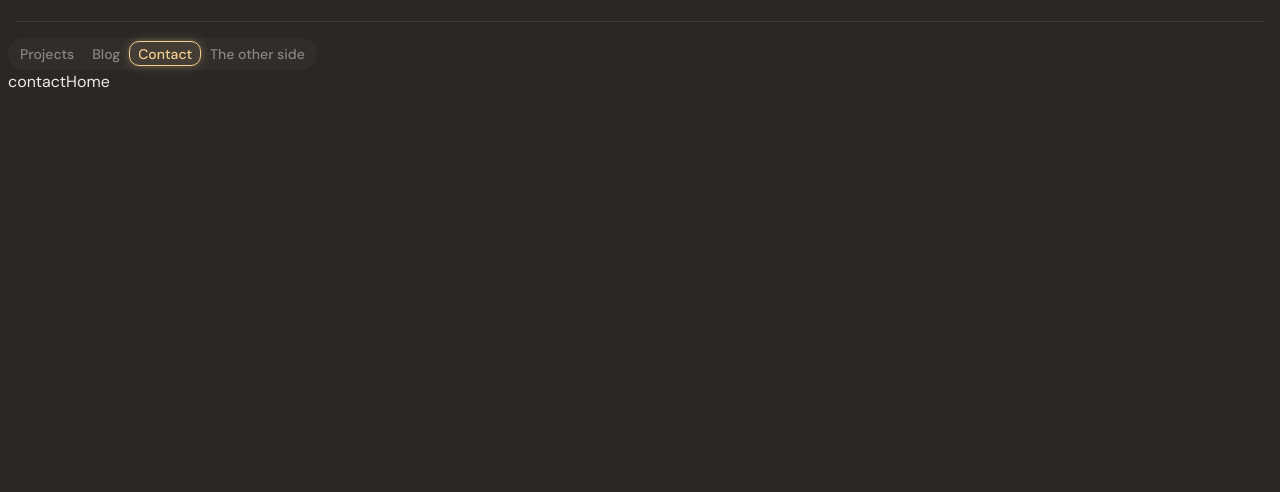
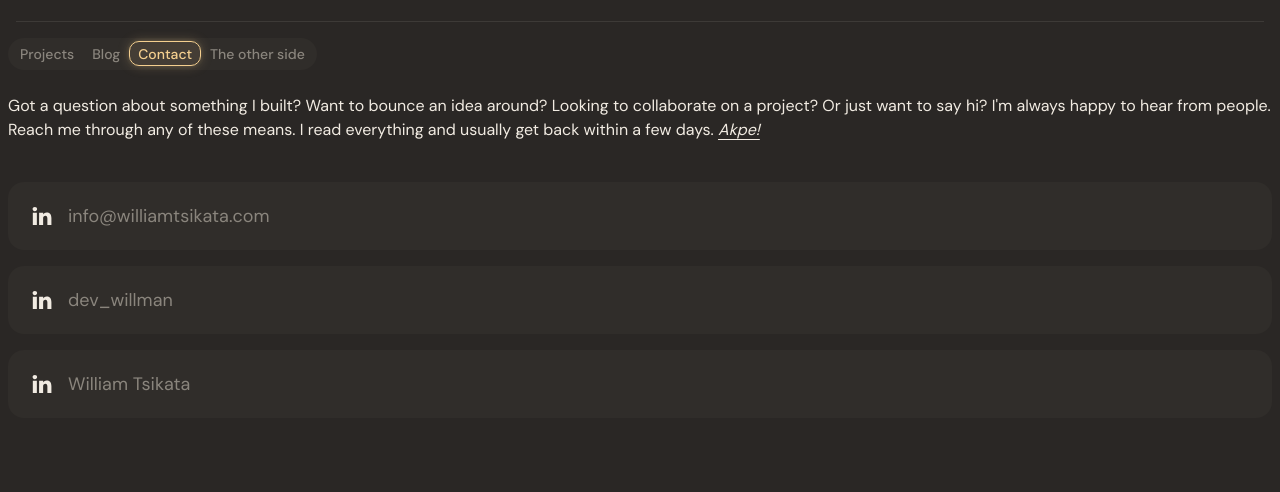
Before and after one commit to tsikatawill/williamtsikata, a Next.js app: page /contact in a window 1280 px wide. Shown: the part 157-649 px from the top of the page. Built offline with nearby package versions, Linux system fonts and the light colour scheme.

Commit message:
feat(contact): add contact page with message mediums
Co-Authored-By: Claude Opus 4.6 <noreply@anthropic.com>

```diff
--- a/app/(home)/(main-nav)/contact/page.tsx
+++ b/app/(home)/(main-nav)/contact/page.tsx
@@ -1,10 +1,17 @@
-import Link from "next/link";
+import { Akpe } from "@/components/akpe";
+import { MessageMediums } from "@/components/message-mediums";
 
 export default function Contact() {
   return (
-    <div>
-      contact
-      <Link href="/">Home</Link>
-    </div>
+    <section className="space-y-10 py-6">
+      <p>
+        Got a question about something I built? Want to bounce an idea around?
+        Looking to collaborate on a project? Or just want to say hi? I'm always
+        happy to hear from people. Reach me through any of these means. I read
+        everything and usually get back within a few days. <Akpe />
+      </p>
+
+      <MessageMediums />
+    </section>
   );
 }
--- /dev/null
+++ b/components/akpe.tsx
@@ -0,0 +1,19 @@
+"use client";
+
+import { Tooltip, TooltipContent, TooltipTrigger } from "./ui/tooltip";
+
+export const Akpe = () => {
+  return (
+    <Tooltip>
+      <TooltipTrigger className="italic underline underline-offset-4">
+        Akpe!
+      </TooltipTrigger>
+      <TooltipContent>
+        <div>
+          <p className="font-semibold">Akpe</p>
+          <p>Ewe expression that means "Thank You"</p>
+        </div>
+      </TooltipContent>
+    </Tooltip>
+  );
+};
--- /dev/null
+++ b/components/message-mediums.tsx
@@ -0,0 +1,22 @@
+import { messageMediums } from "@/data/message-mediums";
+import Link from "next/link";
+
+export const MessageMediums = () => {
+  return (
+    <div className="space-y-4">
+      {messageMediums.map((item) => (
+        <Link
+          key={item.link}
+          target="_blank"
+          href={item.link}
+          className="bg-muted group flex items-center gap-4 rounded-lg p-6"
+        >
+          {item.icon}
+          <span className="text-muted-foreground flex-1 leading-0 group-hover:text-white sm:text-lg">
+            {item.label}
+          </span>
+        </Link>
+      ))}
+    </div>
+  );
+};
```
